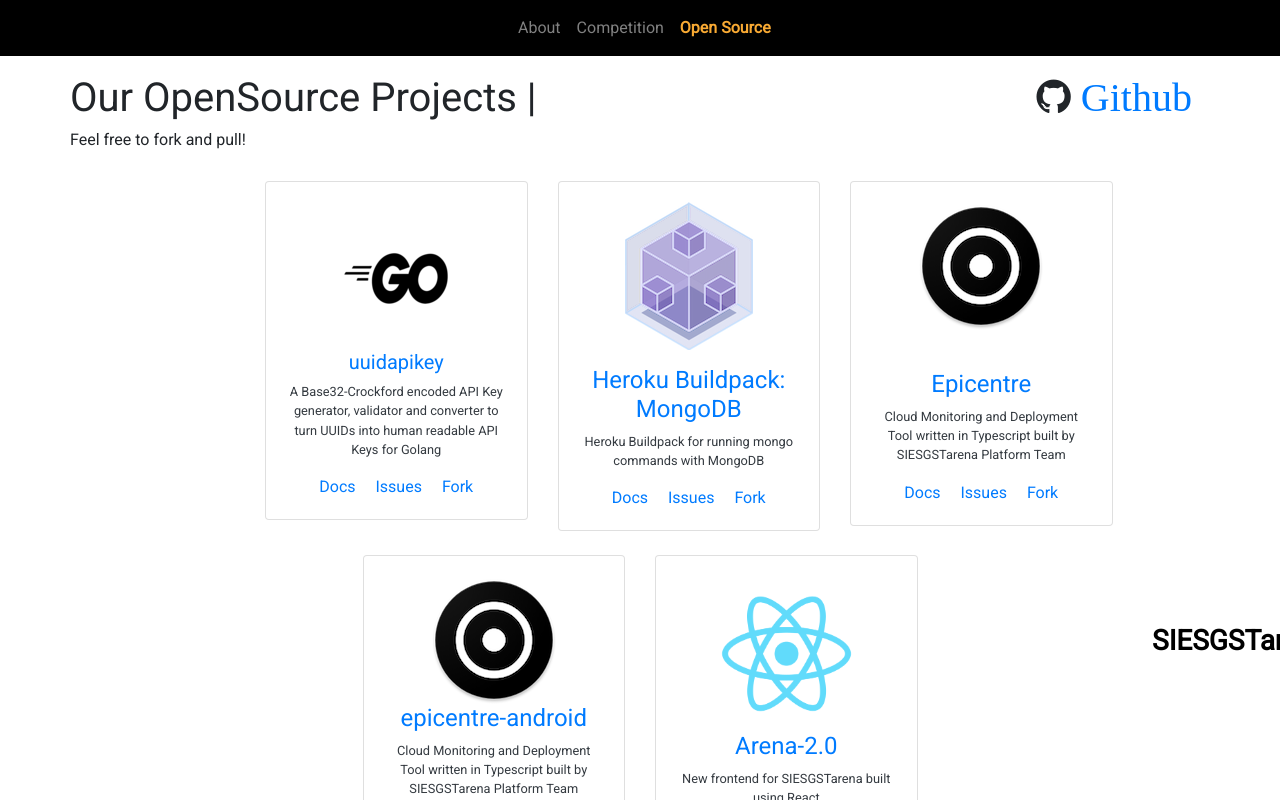
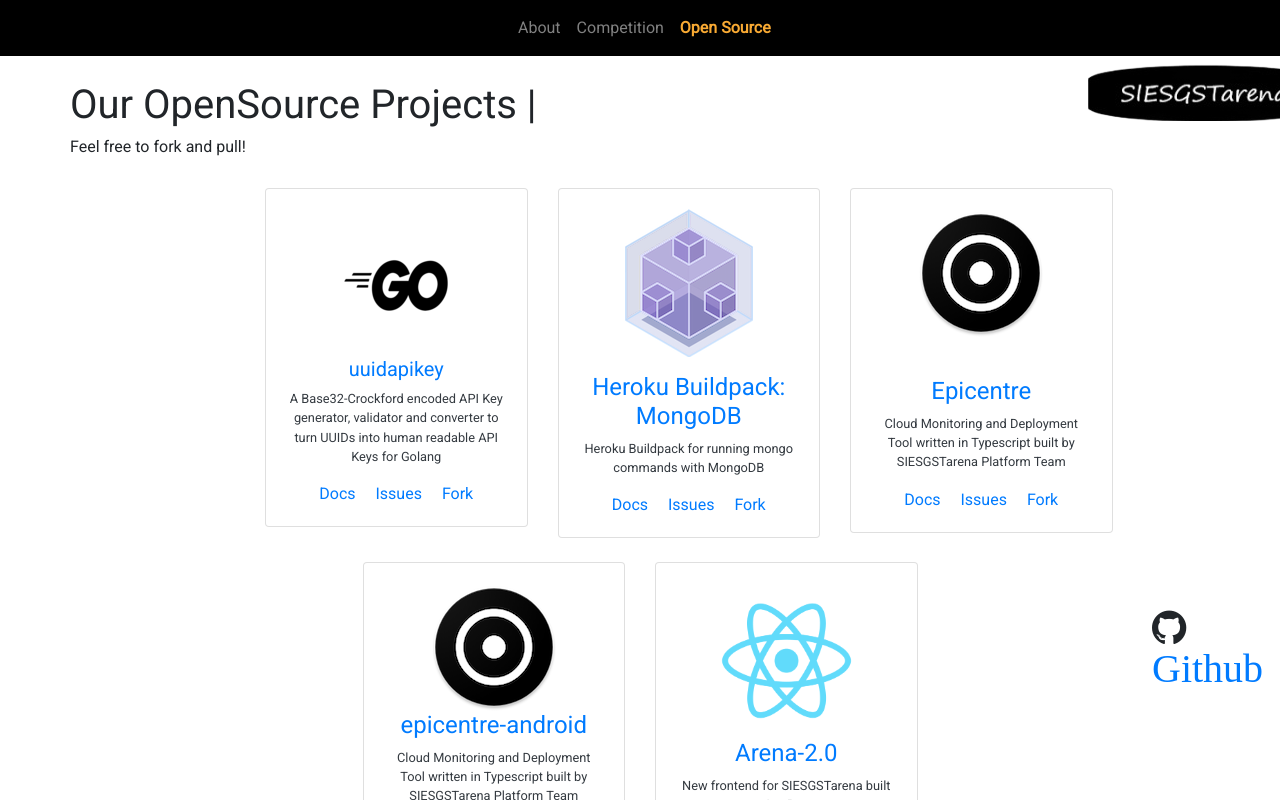
Before and after one commit to Nekros1712/SIESGSTarena, a plain HTML site: page openSource.html in a window 1280 px wide. Drawn offline with nearby package versions, Linux system fonts and the light colour scheme; a web font is replaced by a local one.

Commit message:
added logo

```diff
--- a/openSource.html
+++ b/openSource.html
@@ -38,6 +38,9 @@
       </style>
 </head>
 <body>
+  <div class="text-dark" style="position: relative;top: 4rem; left: 68rem;" id="brand">
+    <a href="http://arena.siesgst.ac.in/"><img src="./img/logo.png"></a>
+  </div>
     <nav class="navbar navbar-dark navbar-expand-sm fixed-top" style="background-color: black;">
         <div class="container">
             <button class="navbar-toggler" type="button" data-toggle="collapse" data-target="#Navbar">
@@ -55,15 +58,10 @@
             </div>
         </div>
     </nav>
-    <div class="text-dark" style="position: fixed; top: 39rem; left: 72rem;" id="brand">
-      <h3 class="font-weight-bold">
-        <a href="http://arena.siesgst.ac.in/" style="text-decoration: none; color: black;">SIESGSTarena</a>
-      </h3>
-    </div>
-    <div class="container my-4" style="padding-top: 50px;">
+    <div class="container my-4">
       <div class="row">
         <h1>Our OpenSource Projects |</h1>
-        <h1><i class="fa fa-github" aria-hidden="true" style="position: relative; left: 500px;">
+        <h1><i class="fa fa-github" aria-hidden="true" style="position: fixed;top: 38rem; left: 72rem;">
           <a href="https://github.com/siesgstarena" style="text-decoration:none">Github</a>
         </i></h1>
       </div>
```
Also changed, not shown: about.html (+4 -6 lines), competition.html (+2 -4 lines), img/logo.png (added).
